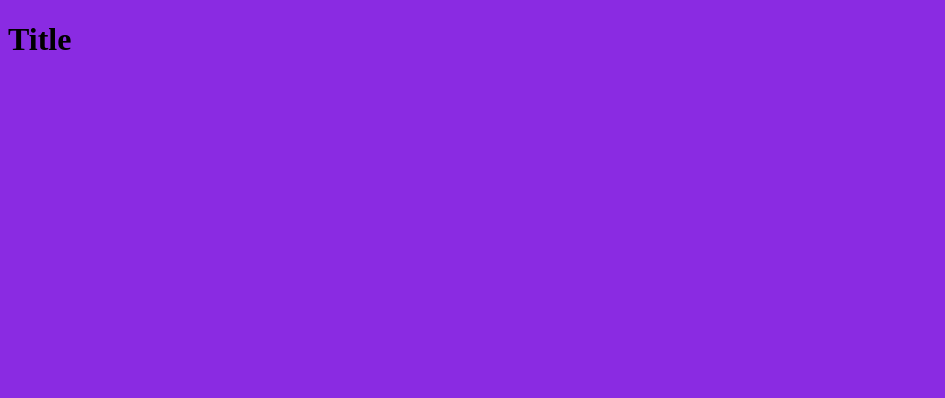
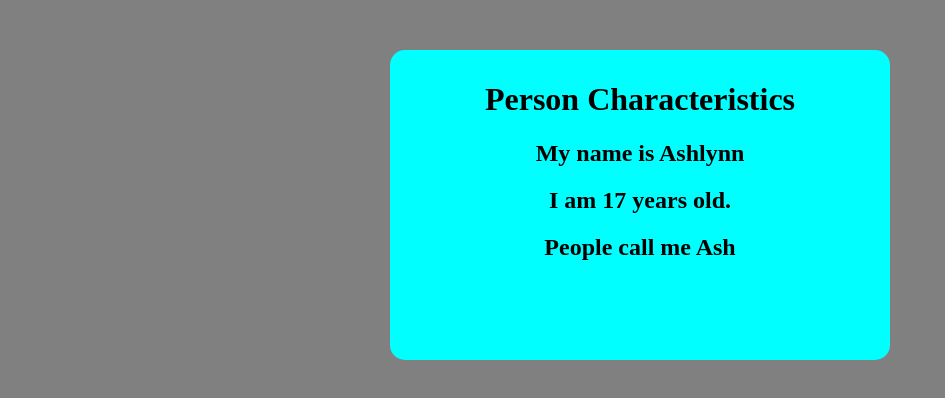
Before and after one commit to Dragonclaw101/practice_repo, a plain HTML site: page index.html in a window 1280 px wide. Shown: the whole page, without its empty margins (0-945 px from the left). Drawn offline with Linux system fonts and the light colour scheme.

Commit message:
Day 2 work.

```diff
--- a/index.html
+++ b/index.html
@@ -4,11 +4,12 @@
     <meta charset="UTF-8">
     <meta name="viewport" content="width=device-width, initial-scale=1.0">
     <link rel="stylesheet" href="/styles/style.css">
-    <title>Document</title>
+    <title>My Page</title>
 </head>
 <body>
-    <h1>Title</h1>
-
+    <main id="mainTest">
+        <h1>Person Characteristics</h1>
+    </main>
 </body>
 <script src="/scripts/script.js"></script>
 </html>
--- a/scripts/script.js
+++ b/scripts/script.js
@@ -1,3 +1,34 @@
 'use strict';
 
 console.log('Hello World');
+
+
+let person = {
+    personName: 'Ashlynn',
+    personAge: 17,
+    personHeight: '5\'3\"',
+    personEmail: 'genericadress@notgmail.org',
+    personNickName: 'Ash'
+};
+
+console.log(person.personName,person.personAge,person.personHeight,person.personEmail,person.personNickName);
+
+
+let section = document.getElementById('mainTest');
+
+//createing the elements
+
+let nameh2 = document.createElement('h2');
+let ageh2 = document.createElement('h2');
+let nicknameh2 = document.createElement('h2');
+
+//Assigning properties
+
+nameh2.textContent ='My name is ' +  person.personName;
+ageh2.textContent = 'I am ' + person.personAge + ' years old.';
+nicknameh2.textContent = `People call me ${person.personNickName}`;
+
+//Append
+section.appendChild(nameh2);
+section.appendChild(ageh2);
+section.appendChild(nicknameh2);
--- a/styles/style.css
+++ b/styles/style.css
@@ -1,3 +1,18 @@
 body{
-    background-color: blueviolet;
+    background-color: grey;
 }
+
+#mainTest{
+    background-color: cyan;
+
+    width: 500px;
+    height: 300px;
+
+    margin: auto;
+    margin-top: 50px;
+    padding-top: 10px;
+
+    border-radius: 15px;
+
+    text-align: center;
+}
```
